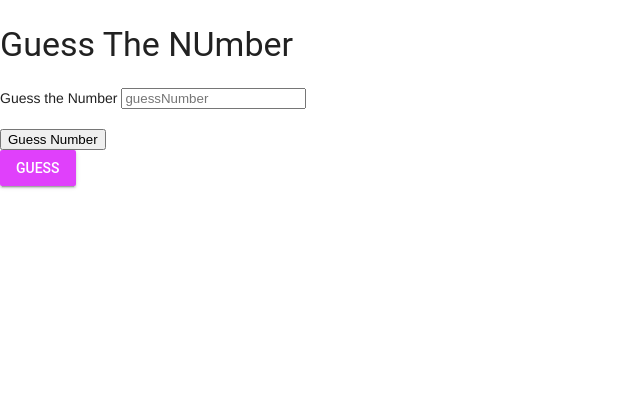
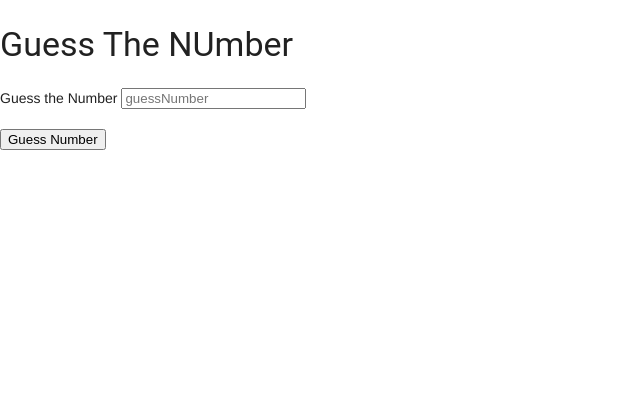
Before and after one commit to ICD2O-Digital-Tech-ShemS/Unit4-01-PHP-GuessMyNumber, a PHP site: page / in a window 1280 px wide. Shown: the top 420 px of the page, without its empty margins (0-640 px from the left). Run offline with PHP 8.4, Linux system fonts and the light colour scheme; some libraries are stand-ins or nearby versions.

Commit message:
Update 5 Assign-03

```diff
--- a/index.php
+++ b/index.php
@@ -16,21 +16,15 @@
     <?php
 			echo "<h3>Guess The NUmber</h3>";
 		?>
-        <form action="./result.php" method="post" target="results">
+        <form action="./result.php" method="post" target="result">
         <label for="guessNumber">Guess the Number</label>
         <input type="number" id="guessNumber" placeholder="guessNumber" name="guessNumber">
         <br><br>
         <input type="submit" value="Guess Number">
 		</form>
-<!-- Calculate Button -->
-        <button
-          class="mdl-button mdl-js-button mdl-button--raised mdl-js-ripple-effect mdl-button--accent"
-          onclick="Guess()">
-          Guess
-        </button>
 
-        <iframe id="results" name="results">
-        <<div id="answers">
+        <iframe id="result" name="result">
+        <div id="answers">
           <div id="ans"></div>
         </div>
 	    </iframe>
--- a/result.php
+++ b/result.php
@@ -1,12 +1,11 @@
 <?php
-    $ans= "";
 	$guessNumber = $_POST['guessNumber'];
 
         if ($guessNumber == 12) {
-            echo $ans = "You got it right";
+            echo "You got it right";
         }
         if  (guessNumber != 12) {
-            echo $ans = "You got it wrong. the correct answer is" + 12;
+            echo  "You got it wrong. the correct answer is" + 12;
     }
 ?>
 <h3>Results:</h3>
```
